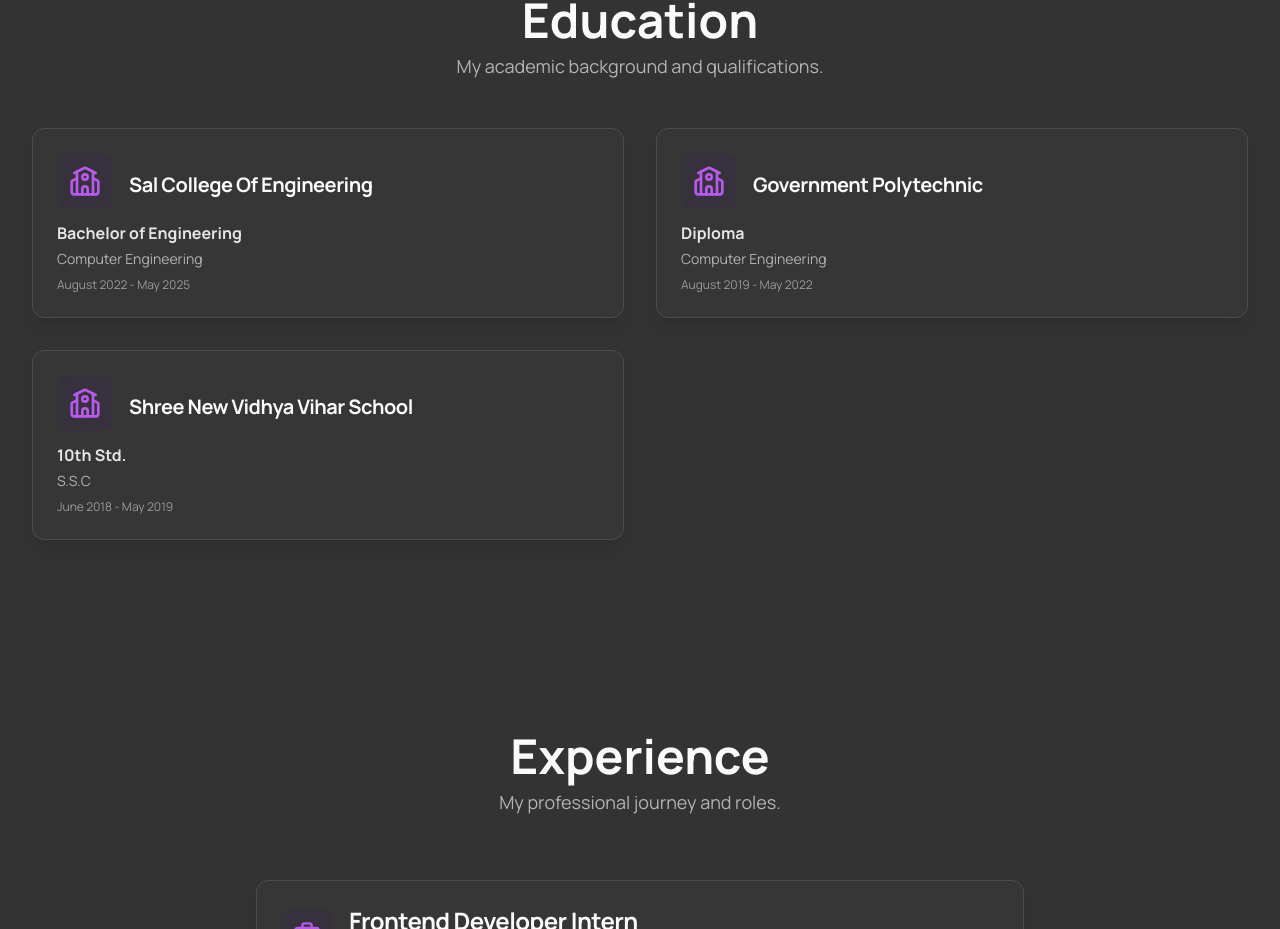
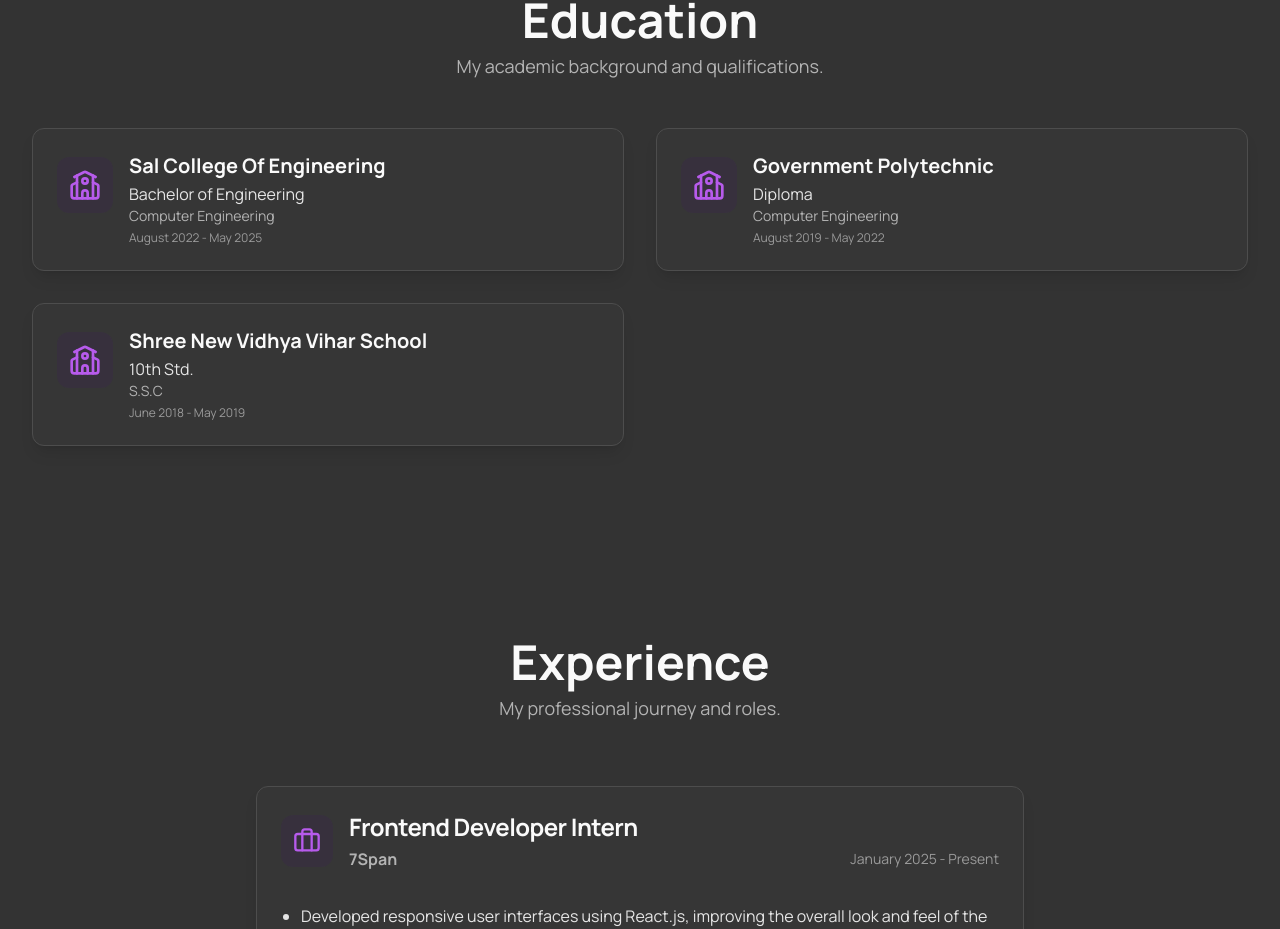
Before and after one commit to dhruvpanchal-271103/Dhruv-Portfolio, a Next.js app: page / in a window 1280 px wide. Shown: the part 1936-2865 px from the top of the page. Built offline with nearby package versions, Linux system fonts and the light colour scheme.

Commit message:
change the design of education section

```diff
--- a/src/components/sections/education-section.tsx
+++ b/src/components/sections/education-section.tsx
@@ -1,6 +1,6 @@
 
 import SectionWrapper from "@/components/ui/section-wrapper";
-import { Card, CardContent, CardHeader, CardTitle } from "@/components/ui/card";
+import { Card, CardContent } from "@/components/ui/card"; // Use CardContent for padding
 import { type EducationItem } from "@/lib/types";
 import { School } from "lucide-react";
 
@@ -45,15 +45,15 @@ export default function EducationSection() {
             className="bg-card/50 backdrop-blur-sm shadow-lg hover:shadow-accent/20 transition-shadow duration-300 animate-fade-in opacity-0 flex flex-col"
             style={{ animationDelay: `${index * 100}ms` }}
           >
-            <CardHeader className="flex flex-row items-center space-x-4 pb-3">
-              <div className="bg-primary/10 p-3 rounded-lg shrink-0">
+            <CardContent className="p-6 flex items-start space-x-4 flex-grow"> {/* Use CardContent for padding and flex layout */}
+              <div className="bg-primary/10 p-3 rounded-lg shrink-0 mt-1">
                 <School className="w-8 h-8 text-accent" />
               </div>
-              <CardTitle className="font-headline text-xl text-foreground leading-tight">{edu.institution}</CardTitle>
-            </CardHeader>
-            <CardContent className="pt-0 flex-grow">
-              <div className="space-y-1">
-                <p className="text-base font-semibold text-foreground/90">
+              <div className="flex-grow">
+                <h3 className="font-headline text-xl font-semibold text-foreground mb-1 leading-tight">
+                  {edu.institution}
+                </h3>
+                <p className="text-base text-foreground/90">
                   {edu.degree}
                 </p>
                 {edu.fieldOfStudy && (
```
